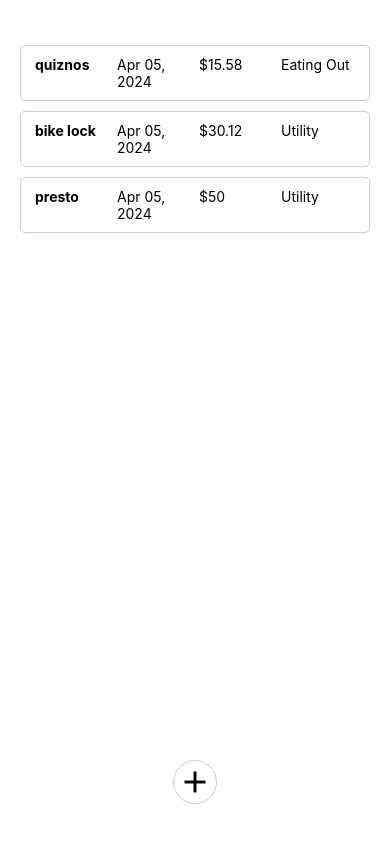
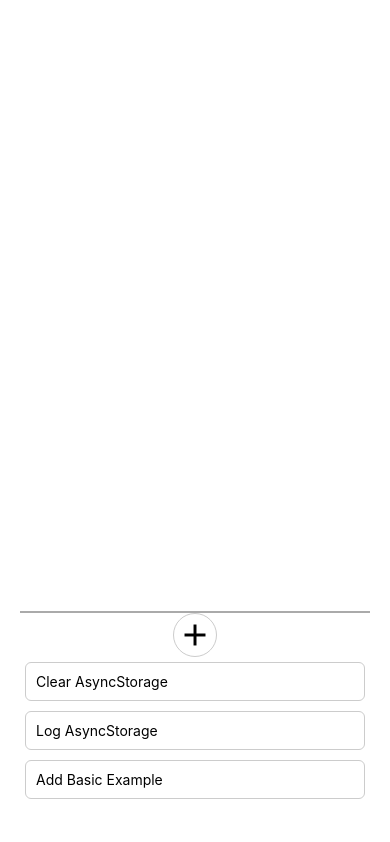
Before and after one commit to ga-holmes/budget-tracker-app, a React Native app: screen / in a window 390 px wide. Built offline with nearby package versions, Linux system fonts and the light colour scheme.

Commit message:
started messing around with asyncstorage, storing of purchases works

```diff
--- a/package.json
+++ b/package.json
@@ -18,7 +18,8 @@
     "react-native-element-dropdown": "^2.10.4",
     "react-native-modal": "^13.0.1",
     "yup": "^1.4.0",
-    "@react-native-community/datetimepicker": "7.6.1"
+    "@react-native-community/datetimepicker": "7.6.1",
+    "@react-native-async-storage/async-storage": "1.21.0"
   },
   "devDependencies": {
     "@babel/core": "^7.20.0"
--- a/screens/Home.js
+++ b/screens/Home.js
@@ -1,5 +1,5 @@
 import { StyleSheet, Text, View, FlatList, TouchableOpacity, Button } from 'react-native'
-import React from 'react'
+import React, { useEffect } from 'react'
 
 import { useState } from 'react'
 import Modal from 'react-native-modal';
@@ -10,39 +10,90 @@ import PurchaseCard from '../shared/PurchaseCard'
 import { globalStyles } from '../styles/globalStyles';
 import PurchaseForm from '../shared/PurchaseForm';
 
+import AsyncStorage from '@react-native-async-storage/async-storage';
+
+// date options for displaying on the card
+const dateOptions = {
+    year: 'numeric',
+    month: 'short',
+    day: '2-digit'
+}
+
 export default function Home() {
 
     const [purchases, setPurchases] = useState([
-        {
-            name: "quiznos",
-            amount: 15.58,
-            date: new Date(),
-            category: "Eating Out",
-            key: 1
-        },
-        {
-            name: "bike lock",
-            amount: 30.12,
-            date: new Date(),
-            category: "Utility",
-            key: 2
-        },
-        {
-            name: "presto",
-            amount: 50,
-            date: new Date(),
-            category: "Utility",
-            key: 3
-        },
+        // {
+        //     name: "quiznos",
+        //     amount: 15.58,
+        //     date: new Date(),
+        //     category: "Eating Out",
+        //     key: 1
+        // },
+        // {
+        //     name: "bike lock",
+        //     amount: 30.12,
+        //     date: new Date(),
+        //     category: "Utility",
+        //     key: 2
+        // },
+        // {
+        //     name: "presto",
+        //     amount: 50,
+        //     date: new Date(),
+        //     category: "Utility",
+        //     key: 3
+        // },
     ]);
 
-    const addPurchase = (purchase) => {
+    const storeData = async (value, storageKey) => {
+        try {
+            const jsonValue = JSON.stringify(value);
+            await AsyncStorage.setItem(storageKey, jsonValue);
+        } catch (e) {
+            console.log(e);
+        }
+    }
+
+    // get data
+    const getData = async (storageKey) => {
+        try {
+            const jsonValue = await AsyncStorage.getItem(storageKey);
+            // ternary operator
+            return jsonValue != null ? JSON.parse(jsonValue) : [];
+
+        } catch (e) {
+            console.log(e);
+        }
+    }
+
+    // defines what happens when the app loads
+    const onLoad = async () => {
+
+        const toSet = await getData('@purchases')
+
+        setPurchases(toSet);
+    }
+
+    // run functions
+    useEffect(() => {
+        onLoad();
+        console.log(purchases);
+    }, [])
+
+
+    const addPurchase = async (purchase) => {
 
         purchase.key = Math.random().toString();
+
+        const newPurchases = [ ...purchases, purchase];
 
         setPurchases((currentPurchases) => {
             return [...currentPurchases, purchase]
         });
+
+        console.log(newPurchases);
+
+        await storeData(newPurchases, '@purchases');
 
         setModalOpen(false);
 
@@ -68,9 +119,10 @@ export default function Home() {
 
         <FlatList
             data={purchases}
+            style={{ borderBottomColor: "#aaa", borderBottomWidth: 2 }}
             renderItem={({ item }) => (
                 <TouchableOpacity>
-                    <PurchaseCard name={item.name} amount={item.amount} date={item.date} category={item.category}/>
+                    <PurchaseCard name={item.name} amount={item.amount} date={new Date(item.date)} category={item.category} keyNum={item.key}/>
                 </TouchableOpacity>
             )}
         />
@@ -81,6 +133,36 @@ export default function Home() {
                 size={36}
                 style={{...styles.addButton, ...globalStyles.borderStyle}}
             />
+        </TouchableOpacity>
+
+        <TouchableOpacity style={{ ...globalStyles.input, ...globalStyles.borderStyle }} onPress={async () => {
+            try {
+                await AsyncStorage.clear();
+            } catch (e) {
+                console.log(e);
+            }
+            console.log('cleared');
+            console.log(await getData('@purchases'));
+            setPurchases([]);
+        }}>
+            <Text>Clear AsyncStorage</Text>
+        </TouchableOpacity>
+
+        <TouchableOpacity style={{ ...globalStyles.input, ...globalStyles.borderStyle }} onPress={async () => {
+            console.log(await getData('@purchases'));
+        }}>
+            <Text>Log AsyncStorage</Text>
+        </TouchableOpacity>
+
+        <TouchableOpacity style={{ ...globalStyles.input, ...globalStyles.borderStyle }} onPress={async () => {
+              addPurchase({
+                name: "test",
+                amount: 1,
+                date: new Date(),
+                category: "Utility"
+            })
+        }}>
+            <Text>Add Basic Example</Text>
         </TouchableOpacity>
 
     </View>
--- a/shared/PurchaseCard.js
+++ b/shared/PurchaseCard.js
@@ -1,5 +1,5 @@
 import { StyleSheet, Text, View } from 'react-native'
-import React from 'react'
+import React, { useState, useEffect } from 'react'
 import { globalStyles } from '../styles/globalStyles'
 
 // date options for displaying on the card
@@ -9,13 +9,28 @@ const dateOptions = {
   day: '2-digit'
 }
 
-export default function PurchaseCard({ name, amount, date, category }) {
+export default function PurchaseCard({ name, amount, date, category, keyNum }) {
+
+  const [baseDate, setBaseDate] = useState("no date");
+
+  // in case date is null
+  const checkDate = () => {
+    if (date != null) {
+      setBaseDate(date.toLocaleDateString("en-US", dateOptions));
+    }
+  }
+
+  useEffect(() => {
+    checkDate();
+  })
+
   return (
     <View style={{...styles.purchaseContainer, ...globalStyles.borderStyle}}>
       <Text style={{ ...styles.purchaseText, fontWeight: 'bold' }}>{name}</Text>
-      <Text style={{ ...styles.purchaseText }}>{date.toLocaleDateString("en-US", dateOptions)}</Text>
+      <Text style={{ ...styles.purchaseText }}>{baseDate}</Text>
       <Text style={{ ...styles.purchaseText }}>${amount}</Text>
       <Text style={{ ...styles.purchaseText }}>{category}</Text>
+      <Text style={{ ...styles.purchaseText }}>{keyNum}</Text>
     </View>
   )
 }
--- a/shared/PurchaseForm.js
+++ b/shared/PurchaseForm.js
@@ -72,7 +72,7 @@ export default function PurchaseForm({ addPurchase }) {
                 onSubmit={(values, actions) => {
                     actions.resetForm();
                     addPurchase(values);
-                    console.log(values);
+                    // console.log(values);
                 }}
             >
                 {({handleSubmit, values, setFieldValue, handleChange, handleBlur, touched, errors}) => (
```
Also changed, not shown: 1 other file (tests, documents, lock files or other folders).
